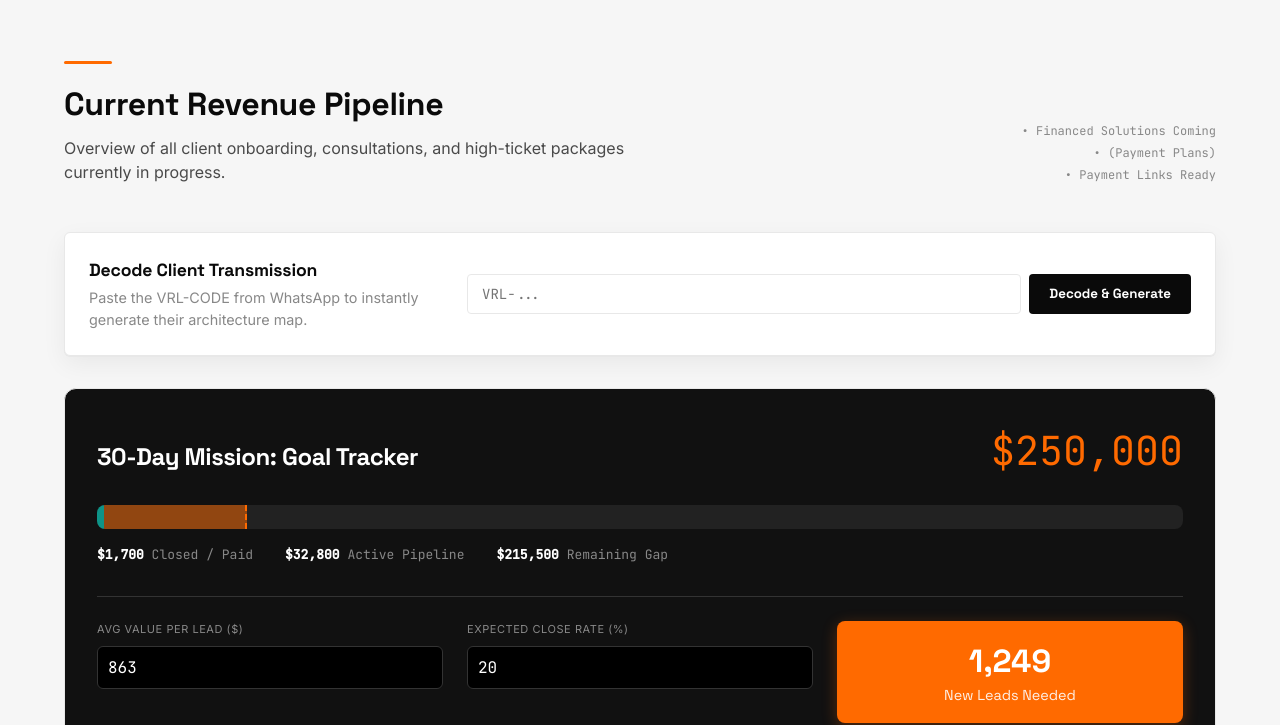
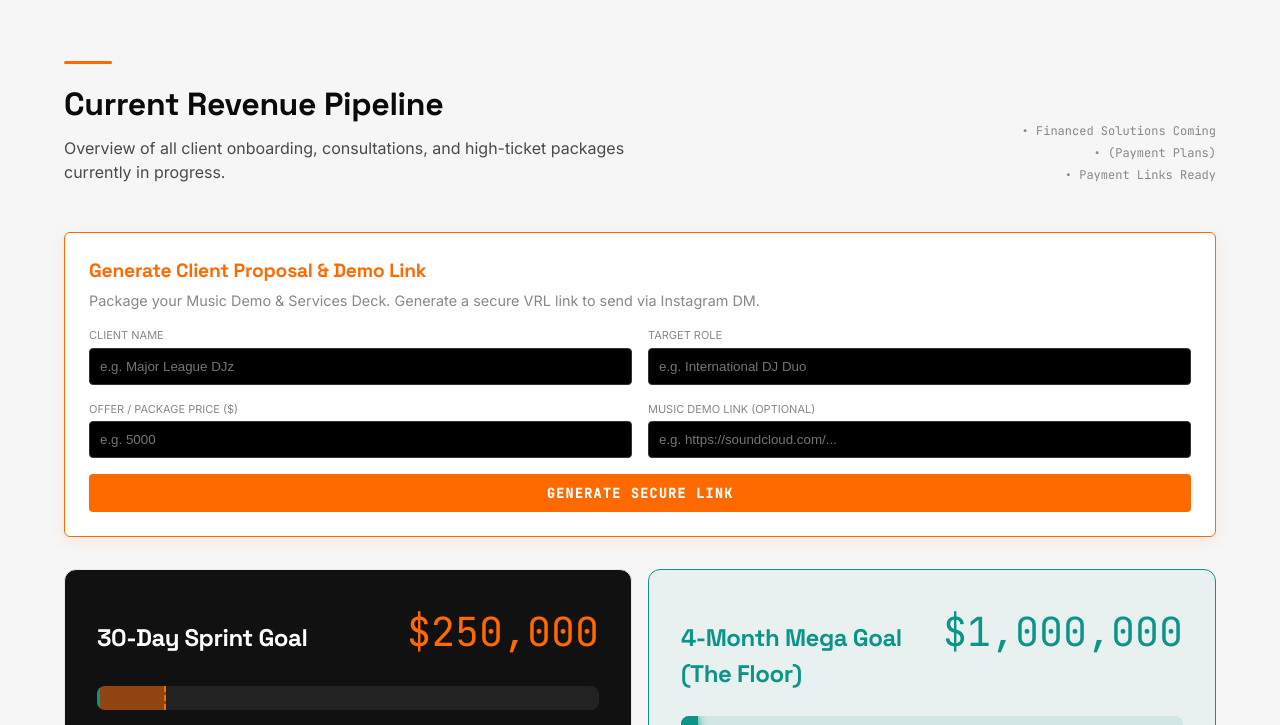
Before and after one commit to Iamhamptom/vrl-business-maps, a plain HTML site: page admin_dashboard.html in a window 1280 px wide. Shown: the part 75-800 px from the top of the page. Drawn offline with Linux system fonts and the light colour scheme.

Commit message:
Add Proposal Generator tool and M Floor tracker to Dashboard

```diff
--- a/admin_dashboard.html
+++ b/admin_dashboard.html
@@ -258,50 +258,89 @@
       </div>
     </div>
 
-    <!-- Decode Client Code Section -->
-    <div style="background: var(--surface); border: 1px solid var(--line); border-radius: var(--r); padding: 1.5rem; margin-bottom: 2rem; box-shadow: var(--shadow); display:flex; gap:1rem; align-items:center;">
-      <div style="flex:1;">
-        <h3 style="font-size:1.1rem; margin-bottom:0.25rem;">Decode Client Transmission</h3>
-        <p style="font-size:0.9rem; color:var(--ink-faint);">Paste the VRL-CODE from WhatsApp to instantly generate their architecture map.</p>
+    <!-- PROPOSAL & MUSIC DEMO GENERATOR -->
+    <div style="background: var(--surface); border: 1px solid var(--accent); border-radius: var(--r); padding: 1.5rem; margin-bottom: 2rem; box-shadow: 0 4px 15px rgba(255,106,0,0.1);">
+      <h3 style="font-size:1.2rem; margin-bottom:0.25rem; font-family: var(--font-display); color: var(--accent);">Generate Client Proposal & Demo Link</h3>
+      <p style="font-size:0.9rem; color:var(--ink-faint); margin-bottom: 1rem;">Package your Music Demo & Services Deck. Generate a secure VRL link to send via Instagram DM.</p>
+
+      <div style="display: grid; grid-template-columns: 1fr 1fr; gap: 1rem; margin-bottom: 1rem;">
+        <div>
+          <label style="display:block; font-size: 11px; text-transform: uppercase; color: #888; margin-bottom: 4px;">Client Name</label>
+          <input type="text" id="prop-name" placeholder="e.g. Major League DJz" style="width: 100%; padding: 10px; background: #000; border: 1px solid #333; color: white; border-radius: 4px;">
+        </div>
+        <div>
+          <label style="display:block; font-size: 11px; text-transform: uppercase; color: #888; margin-bottom: 4px;">Target Role</label>
+          <input type="text" id="prop-role" placeholder="e.g. International DJ Duo" style="width: 100%; padding: 10px; background: #000; border: 1px solid #333; color: white; border-radius: 4px;">
+        </div>
+        <div>
+          <label style="display:block; font-size: 11px; text-transform: uppercase; color: #888; margin-bottom: 4px;">Offer / Package Price ($)</label>
+          <input type="number" id="prop-price" placeholder="e.g. 5000" style="width: 100%; padding: 10px; background: #000; border: 1px solid #333; color: white; border-radius: 4px;">
+        </div>
+        <div>
+          <label style="display:block; font-size: 11px; text-transform: uppercase; color: #888; margin-bottom: 4px;">Music Demo Link (Optional)</label>
+          <input type="text" id="prop-demo" placeholder="e.g. https://soundcloud.com/..." style="width: 100%; padding: 10px; background: #000; border: 1px solid #333; color: white; border-radius: 4px;">
+        </div>
       </div>
-      <div style="display:flex; gap:0.5rem; flex:2;">
-        <input type="text" id="vrlCodeInput" placeholder="VRL-..." style="flex:1; padding:10px 14px; border:1px solid var(--line); border-radius:4px; font-family:var(--font-mono); font-size:14px;">
-        <button onclick="decodeClientCode()" style="background:var(--ink); color:white; border:none; padding:10px 20px; border-radius:4px; font-weight:600; cursor:pointer; font-family:var(--font-display);">Decode &amp; Generate</button>
+      <button onclick="generateProposalLink()" style="background:var(--accent); color:white; border:none; padding:10px 20px; border-radius:4px; font-weight:bold; cursor:pointer; font-family:var(--font-mono); width: 100%; text-transform: uppercase; letter-spacing: 0.1em;">Generate Secure Link</button>
+
+      <div id="prop-result" style="display:none; margin-top: 1rem;">
+        <label style="display:block; font-size: 11px; text-transform: uppercase; color: #0d9488; margin-bottom: 4px;">Success! Copy to Clipboard & Send in DM:</label>
+        <input type="text" id="prop-url" readonly onclick="this.select(); document.execCommand('copy'); alert('Copied to clipboard!');" style="width: 100%; background: #000; border: 1px solid #0d9488; color: #0d9488; padding: 10px; border-radius: 4px; font-family: var(--font-mono); cursor: pointer;">
       </div>
     </div>
+
     <script>
-      function decodeClientCode() {
-        const input = document.getElementById('vrlCodeInput').value.trim();
-        if(!input.startsWith('VRL-')) {
-          alert('Invalid code format. Code must start with VRL-');
-          return;
-        }
+      function generateProposalLink() {
+        const name = document.getElementById('prop-name').value || 'Valued Client';
+        const role = document.getElementById('prop-role').value || 'Artist / DJ';
+        const price = document.getElementById('prop-price').value || '2500';
+        const demo = document.getElementById('prop-demo').value || '';
 
-        try {
-          const base64 = input.substring(4);
-          const jsonStr = atob(base64);
-          // Test parse to ensure it's valid
-          JSON.parse(jsonStr);
-          window.location.href = 'proposal.html?data=' + encodeURIComponent(base64);
-        } catch (e) {
-          alert('Error decoding client transmission. The code may be corrupted.');
-        }
+        const payload = {
+          clientName: name,
+          targetRole: role,
+          basePrice: parseInt(price),
+          demoLink: demo,
+          date: new Date().toISOString()
+        };
+
+        const jsonStr = JSON.stringify(payload);
+        const base64 = btoa(jsonStr);
+        // Assuming hosting on github pages or local
+        const baseUrl = window.location.href.replace('admin_dashboard.html', 'proposal.html');
+        const finalUrl = `${baseUrl}?data=${encodeURIComponent(base64)}`;
+
+        document.getElementById('prop-result').style.display = 'block';
+        document.getElementById('prop-url').value = finalUrl;
       }
     </script>
 
-    <!-- 30 DAY $250K GOAL TRACKER -->
-    <div class="goal-panel">
-      <div class="goal-header">
-        <div class="goal-title">30-Day Mission: Goal Tracker</div>
-        <div class="goal-value">$250,000</div>
+    <!-- MEGA GOALS TRACKER -->
+    <div style="display: grid; grid-template-columns: 1fr 1fr; gap: 1rem; margin-bottom: 2rem;">
+      <!-- 30 DAY $250K SPRINT -->
+      <div class="goal-panel" style="margin-bottom: 0;">
+        <div class="goal-header">
+          <div class="goal-title">30-Day Sprint Goal</div>
+          <div class="goal-value">$250,000</div>
+        </div>
+        <div class="progress-track" title="Green: Paid ($1,700), Orange: Pipeline ($32,800)">
+          <div class="progress-fill-paid" style="width: 0.68%;"></div>
+          <div class="progress-fill-pipeline" style="width: 13.12%;"></div>
+        </div>
       </div>
 
-      <!-- Paid: 1700 / 250000 = 0.68% -->
-      <!-- Pipeline: 32800 / 250000 = 13.12% -->
-      <div class="progress-track" title="Green: Paid ($1,700), Orange: Pipeline ($32,800)">
-        <div class="progress-fill-paid" style="width: 0.68%;"></div>
-        <div class="progress-fill-pipeline" style="width: 13.12%;"></div>
+      <!-- 4-MONTH $1M FLOOR -->
+      <div class="goal-panel" style="margin-bottom: 0; background: rgba(13, 148, 136, 0.05); border-color: #0d9488;">
+        <div class="goal-header">
+          <div class="goal-title" style="color: #0d9488;">4-Month Mega Goal (The Floor)</div>
+          <div class="goal-value" style="color: #0d9488;">$1,000,000</div>
+        </div>
+        <div class="progress-track" style="background: rgba(13, 148, 136, 0.1);" title="Current Total Pipeline / $1M">
+          <!-- 34500 / 1000000 = 3.45% -->
+          <div class="progress-fill-paid" style="width: 3.45%; background: #0d9488; box-shadow: 0 0 10px #0d9488;"></div>
+        </div>
       </div>
+    </div>
 
       <div class="goal-stats">
         <span><strong>$1,700</strong> Closed / Paid</span>
```
Also changed, not shown: proposal.html (+43 -5 lines).
